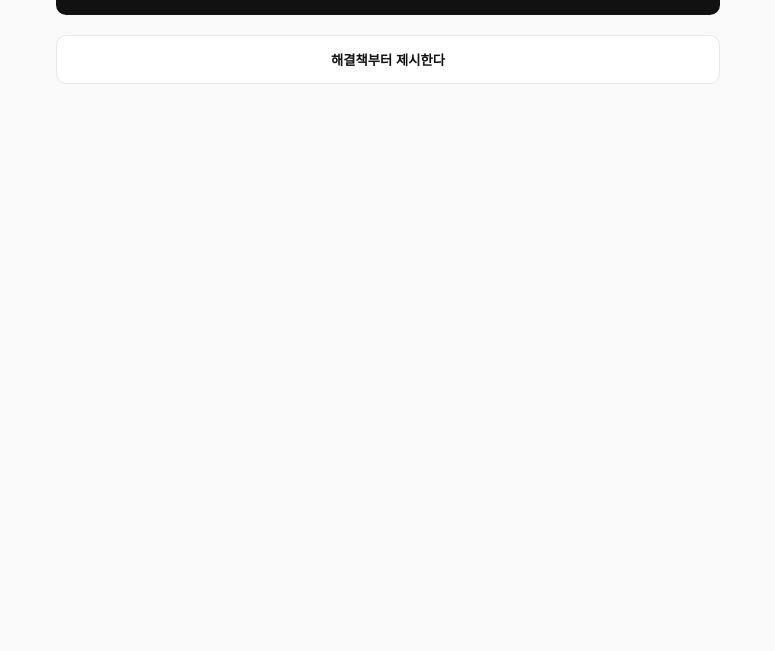
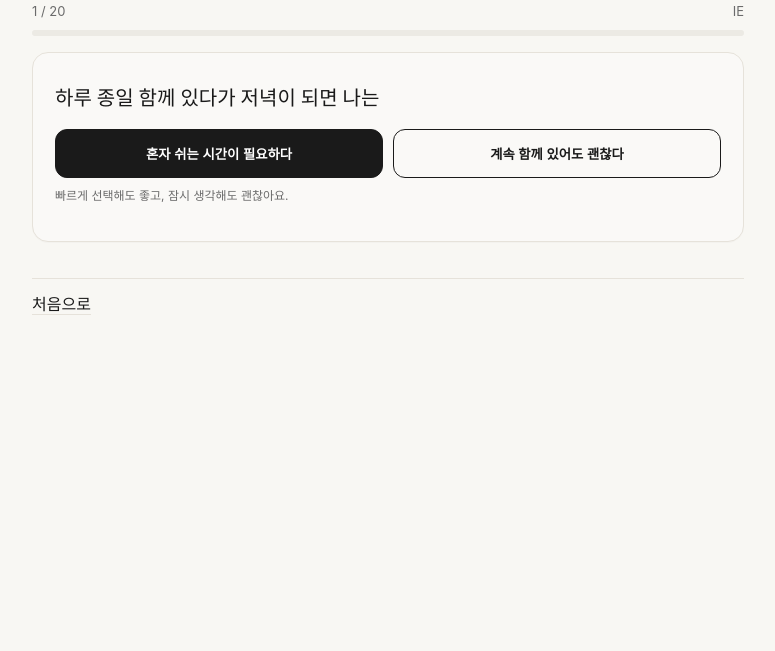
Before and after one commit to semotalk7-gh/my_mbti, a plain HTML site: page test.html in a window 1280 px wide. Shown: the part 149-800 px from the top of the page, without its empty margins (252-1027 px from the left). Drawn offline with Linux system fonts and the light colour scheme.

Commit message:
Add files via upload

```diff
--- /dev/null
+++ b/questions.js
@@ -0,0 +1,302 @@
+const QUESTIONS = [
+  {
+    "id": 1,
+    "axis": "IE",
+    "q": "하루 종일 함께 있다가 저녁이 되면 나는",
+    "a": [
+      {
+        "t": "혼자 쉬는 시간이 필요하다",
+        "v": "I"
+      },
+      {
+        "t": "계속 함께 있어도 괜찮다",
+        "v": "E"
+      }
+    ]
+  },
+  {
+    "id": 2,
+    "axis": "IE",
+    "q": "데이트 후 집에 돌아가는 길",
+    "a": [
+      {
+        "t": "조용히 생각 정리",
+        "v": "I"
+      },
+      {
+        "t": "대화 이어가고 싶다",
+        "v": "E"
+      }
+    ]
+  },
+  {
+    "id": 3,
+    "axis": "IE",
+    "q": "갑자기 만나자고 하면",
+    "a": [
+      {
+        "t": "마음 준비 필요",
+        "v": "I"
+      },
+      {
+        "t": "좋아! 나간다",
+        "v": "E"
+      }
+    ]
+  },
+  {
+    "id": 4,
+    "axis": "IE",
+    "q": "고민 생기면",
+    "a": [
+      {
+        "t": "혼자 생각 정리 후 말함",
+        "v": "I"
+      },
+      {
+        "t": "바로 얘기하며 푼다",
+        "v": "E"
+      }
+    ]
+  },
+  {
+    "id": 5,
+    "axis": "IE",
+    "q": "사랑을 가장 느낄 때",
+    "a": [
+      {
+        "t": "조용히 쉬는 시간",
+        "v": "I"
+      },
+      {
+        "t": "대화하며 감정 나눌 때",
+        "v": "E"
+      }
+    ]
+  },
+  {
+    "id": 6,
+    "axis": "SN",
+    "q": "데이트 장소 고를 때",
+    "a": [
+      {
+        "t": "검색/후기/리뷰",
+        "v": "S"
+      },
+      {
+        "t": "느낌/분위기",
+        "v": "N"
+      }
+    ]
+  },
+  {
+    "id": 7,
+    "axis": "SN",
+    "q": "연인이 미래 말할 때",
+    "a": [
+      {
+        "t": "계획이 떠오름",
+        "v": "S"
+      },
+      {
+        "t": "이미지/그림 떠오름",
+        "v": "N"
+      }
+    ]
+  },
+  {
+    "id": 8,
+    "axis": "SN",
+    "q": "선물 고를 때",
+    "a": [
+      {
+        "t": "실용성/필요",
+        "v": "S"
+      },
+      {
+        "t": "상상/상황감정",
+        "v": "N"
+      }
+    ]
+  },
+  {
+    "id": 9,
+    "axis": "SN",
+    "q": "데이트 스타일",
+    "a": [
+      {
+        "t": "루트 계획",
+        "v": "S"
+      },
+      {
+        "t": "감성 흐름",
+        "v": "N"
+      }
+    ]
+  },
+  {
+    "id": 10,
+    "axis": "SN",
+    "q": "사소한 다툼",
+    "a": [
+      {
+        "t": "지금 문제 정리",
+        "v": "S"
+      },
+      {
+        "t": "정서 파악",
+        "v": "N"
+      }
+    ]
+  },
+  {
+    "id": 11,
+    "axis": "TF",
+    "q": "연인이 속상하다 할 때",
+    "a": [
+      {
+        "t": "이유/상황 묻기",
+        "v": "T"
+      },
+      {
+        "t": "감정 먼저 공감",
+        "v": "F"
+      }
+    ]
+  },
+  {
+    "id": 12,
+    "axis": "TF",
+    "q": "문제 생기면",
+    "a": [
+      {
+        "t": "해결 먼저",
+        "v": "T"
+      },
+      {
+        "t": "감정 정리 먼저",
+        "v": "F"
+      }
+    ]
+  },
+  {
+    "id": 13,
+    "axis": "TF",
+    "q": "비판 들을 때",
+    "a": [
+      {
+        "t": "내용 분석",
+        "v": "T"
+      },
+      {
+        "t": "말투/분위기 느낀다",
+        "v": "F"
+      }
+    ]
+  },
+  {
+    "id": 14,
+    "axis": "TF",
+    "q": "속상한 일",
+    "a": [
+      {
+        "t": "사실 먼저",
+        "v": "T"
+      },
+      {
+        "t": "마음이 먼저",
+        "v": "F"
+      }
+    ]
+  },
+  {
+    "id": 15,
+    "axis": "TF",
+    "q": "사랑 방식",
+    "a": [
+      {
+        "t": "문제 해결/행동",
+        "v": "T"
+      },
+      {
+        "t": "공감/표현",
+        "v": "F"
+      }
+    ]
+  },
+  {
+    "id": 16,
+    "axis": "PJ",
+    "q": "여행 준비",
+    "a": [
+      {
+        "t": "일정 계획",
+        "v": "J"
+      },
+      {
+        "t": "현지 감성",
+        "v": "P"
+      }
+    ]
+  },
+  {
+    "id": 17,
+    "axis": "PJ",
+    "q": "데이트 하루",
+    "a": [
+      {
+        "t": "구조/시간대 구성",
+        "v": "J"
+      },
+      {
+        "t": "자연스럽게",
+        "v": "P"
+      }
+    ]
+  },
+  {
+    "id": 18,
+    "axis": "PJ",
+    "q": "약속 방식",
+    "a": [
+      {
+        "t": "정확한 시간 필요",
+        "v": "J"
+      },
+      {
+        "t": "대략/느슨하게",
+        "v": "P"
+      }
+    ]
+  },
+  {
+    "id": 19,
+    "axis": "PJ",
+    "q": "갑작스러운 일정 제안",
+    "a": [
+      {
+        "t": "당황/리듬 깨짐",
+        "v": "J"
+      },
+      {
+        "t": "재밌다, 해보자",
+        "v": "P"
+      }
+    ]
+  },
+  {
+    "id": 20,
+    "axis": "PJ",
+    "q": "집에서 쉬는 날",
+    "a": [
+      {
+        "t": "할 일 체크",
+        "v": "J"
+      },
+      {
+        "t": "기분 따라",
+        "v": "P"
+      }
+    ]
+  }
+];
--- a/style.css
+++ b/style.css
@@ -1,17 +1,19 @@
-:root{--bg:#fafafa;--fg:#111;--muted:#6b7280;--accent:#0f172a;}
-*{box-sizing:border-box}body{margin:0;background:var(--bg);color:var(--fg);font-family:-apple-system,BlinkMacSystemFont,Pretendard,Segoe UI,Roboto,Helvetica,Arial,Apple SD Gothic Neo,Malgun Gothic,sans-serif;line-height:1.6}
-.container{max-width:720px;margin:0 auto;padding:28px}
-h1{font-size:28px;margin:8px 0 12px}
-h2{font-size:22px;margin:6px 0 10px}
-h3{font-size:18px;margin:18px 0 8px}
-.sub{color:var(--muted);margin:0 0 18px}
-.note{color:var(--muted);margin-top:16px}
-.small{font-size:12px}
-.highlight{color:#2563eb;font-weight:700}
-.btn{display:inline-block;width:100%;padding:14px 16px;border-radius:10px;border:0;background:#111;color:#fff;text-decoration:none;text-align:center;font-weight:700;margin:10px 0;cursor:pointer}
-.btn.outline{background:#fff;color:#111;border:1px solid #e5e7eb}
-.progress{color:var(--muted);margin-bottom:8px}
-.badge{display:inline-block;padding:8px 12px;border-radius:999px;background:#f1f5f9;margin:4px 0 10px}
-.advice{list-style:none;padding-left:0}
-hr{border:none;border-top:1px solid #e5e7eb;margin:18px 0}
-.actions{display:flex;gap:10px;flex-wrap:wrap}
+:root{--bg:#f8f7f3;--fg:#1a1a1a;--muted:#6b6b6b;--line:#e6e2da;--accent:#1a1a1a;--cream:#faf9f7;}
+*{box-sizing:border-box}html,body{margin:0;padding:0;background:var(--bg);color:var(--fg)}
+body{font-family:-apple-system,BlinkMacSystemFont,Pretendard,Segoe UI,Roboto,Apple SD Gothic Neo,Malgun Gothic,Helvetica,Arial,sans-serif;line-height:1.7}
+.wrap{max-width:760px;margin:0 auto;padding:28px}.brand-top{font-size:12px;letter-spacing:1px;color:var(--muted)}
+h1{font-family:serif;font-weight:700;margin:4px 0 8px;font-size:28px}.tagline{color:var(--muted);margin:0 0 18px}
+.hero{padding:18px 0 10px;border-top:1px solid var(--line)}.lead{font-family:serif;font-size:20px;margin:12px 0 6px}
+.sub{color:var(--muted);margin:0 0 18px}.btn{display:inline-block;padding:14px 18px;border:1px solid var(--accent);border-radius:12px;text-decoration:none;color:#fff;background:var(--accent);font-weight:600}
+.btn.ghost{background:transparent;color:var(--accent)}.btn.block{display:block;width:100%}.hint{color:var(--muted);font-size:12px;margin-top:12px}
+.foot{margin-top:36px;color:var(--muted);border-top:1px solid var(--line);padding-top:12px}.link{color:var(--fg);text-decoration:none;border-bottom:1px solid var(--line)}
+.app{max-width:760px;margin:0 auto;padding:24px}.progress{height:6px;background:#eceae4;border-radius:999px;overflow:hidden;margin:8px 0 16px}
+.progress>div{height:100%;background:#1a1a1a;width:0%}.step{display:flex;justify-content:space-between;color:var(--muted);font-size:13px;margin-bottom:4px}
+.card{background:var(--cream);border:1px solid var(--line);border-radius:16px;padding:22px;margin:10px 0;box-shadow:0 1px 0 rgba(0,0,0,0.02)}
+.q{font-family:serif;font-size:20px;margin:6px 0 14px}.choice{display:flex;gap:10px;flex-wrap:wrap}.choice .btn{flex:1;min-width:44%;text-align:center}
+.note{color:var(--muted);font-size:12px;margin-top:8px}.result-wrap{max-width:760px;margin:0 auto;padding:24px}
+.res-head{font-family:serif;margin:0 0 10px;font-size:22px}.type{font-size:14px;color:var(--muted);margin-bottom:6px}.nic{font-size:22px;font-weight:700;margin:0 0 6px}
+.kicker{color:var(--muted);margin:8px 0 20px}.grid{display:grid;grid-template-columns:1fr;gap:10px}
+.box{background:var(--cream);border:1px solid var(--line);border-radius:16px;padding:18px}.bars{display:grid;gap:8px}
+.bar{height:8px;background:#eceae4;border-radius:999px;overflow:hidden}.bar>i{display:block;height:100%;background:#1a1a1a;width:50%}
+ul.clean{list-style:none;padding-left:16px;margin:8px 0}ul.clean li{margin:2px 0}.actions{display:flex;gap:10px;flex-wrap:wrap;margin-top:12px}small{color:var(--muted)}
--- a/test.html
+++ b/test.html
@@ -1,20 +1,26 @@
 <!DOCTYPE html>
 <html lang="ko">
-<head>
-  <meta charset="UTF-8">
-  <meta name="viewport" content="width=device-width, initial-scale=1.0">
-  <title>대화 성향 테스트</title>
-  <link rel="stylesheet" href="style.css">
-</head>
+<head><meta charset="UTF-8"><meta name="viewport" content="width=device-width, initial-scale=1">
+<title>테스트 • 노유노미 스튜디오</title>
+<link rel="stylesheet" href="style.css"></head>
 <body>
-  <main class="container" id="app">
-    <div class="progress"><span id="step">1</span> / <span id="total">8</span></div>
-    <h2 id="qtext">질문 텍스트</h2>
-    <div class="choices">
-      <button class="btn" id="optA"></button>
-      <button class="btn outline" id="optB"></button>
-    </div>
-  </main>
-  <script src="test.js"></script>
-</body>
-</html>
+<main class="app" id="app">
+<header class="brand">
+  <div class="brand-top">Know You Know Me Studio</div>
+  <h1>나를 알고, 너를 이해하는 시공간</h1>
+  <p class="tagline">연애 기반 상황형 20문항 테스트</p>
+</header>
+<div class="step"><span id="stepText">1 / 20</span><span id="axisText">IE</span></div>
+<div class="progress"><div id="prog"></div></div>
+<section class="card">
+  <div class="q" id="qtext">로딩 중…</div>
+  <div class="choice">
+    <button class="btn block" id="optA">A</button>
+    <button class="btn block ghost" id="optB">B</button>
+  </div>
+  <p class="note">빠르게 선택해도 좋고, 잠시 생각해도 괜찮아요.</p>
+</section>
+<footer class="foot"><a class="link" href="index.html">처음으로</a></footer>
+</main>
+<script src="questions.js"></script><script src="test.js"></script>
+</body></html>
--- a/test.js
+++ b/test.js
@@ -1,48 +1,7 @@
-const questions = [
-  { q: "상대가 힘들다고 하면 나는…", a: {F: "마음 먼저 공감한다", T: "해결책부터 제시한다"} },
-  { q: "여행 계획을 세울 때 나는…", a: {J: "시간표를 만들면 마음이 편하다", P: "가서 느낌대로 움직이는게 즐겁다"} },
-  { q: "대화가 길어질 때 나는…", a: {I: "잠깐 쉬고 생각 정리 시간이 필요하다", E: "바로 결론낼 때 가장 속이 편하다"} },
-  { q: "갈등이 생기면 나는…", a: {N: "큰 흐름/의미부터 이야기하고 싶다", S: "사실/사례부터 차근히 확인하고 싶다"} },
-  { q: "상대가 늦을 때 나는…", a: {T: "약속/효율이 깨져 답답하다", F: "상대 사정부터 이해하려 한다"} },
-  { q: "선물할 때 나는…", a: {F: "감정이 담긴 메시지가 중요", T: "실용성/가격대가 중요"} },
-  { q: "회의에서 나는…", a: {E: "말하면서 생각이 정리된다", I: "듣고 정리해서 말하는 편이다"} },
-  { q: "하루를 마칠 때 나는…", a: {J: "내일 할 일을 정리해야 편하다", P: "내일 기분따라 해도 괜찮다"} }
-];
-
-let state = { idx: 0, score: {E:0,I:0,S:0,N:0,T:0,F:0,J:0,P:0} };
-
-const elQ = document.getElementById('qtext');
-const elA = document.getElementById('optA');
-const elB = document.getElementById('optB');
-const elStep = document.getElementById('step');
-document.getElementById('total').textContent = questions.length;
-
-function render(){
-  const it = questions[state.idx];
-  elQ.textContent = it.q;
-  elA.textContent = Object.values(it.a)[0];
-  elB.textContent = Object.values(it.a)[1];
-  elA.onclick = () => choose(Object.keys(it.a)[0]);
-  elB.onclick = () => choose(Object.keys(it.a)[1]);
-  elStep.textContent = String(state.idx+1);
-}
-function choose(dim){
-  state.score[dim]++;
-  state.idx++;
-  if(state.idx >= questions.length){
-    const type = summarize(state.score);
-    location.href = `result.html?type=${type}`;
-  }else{
-    render();
-  }
-}
-function summarize(sc){
-  const type =
-    (sc.E>=sc.I?'E':'I') +
-    (sc.S>=sc.N?'S':'N') +
-    (sc.T>=sc.F?'T':'F') +
-    (sc.J>=sc.P?'J':'P');
-  // 결과 페이지에서는 F/T만 샘플 배지로 쓰지만, 전체 코드는 유지
-  return sc.T>=sc.F ? 'T' : 'F';
-}
+const state={idx:0,score:{I:0,E:0,S:0,N:0,T:0,F:0,J:0,P:0},answers:[]};
+const qEl=document.getElementById('qtext'),aEl=document.getElementById('optA'),bEl=document.getElementById('optB'),stepEl=document.getElementById('stepText'),axisEl=document.getElementById('axisText'),progEl=document.getElementById('prog');
+function render(){const it=QUESTIONS[state.idx];if(!it){return finish();}qEl.textContent=it.q;aEl.textContent=it.a[0].t;bEl.textContent=it.a[1].t;aEl.onclick=()=>choose(it.a[0].v);bEl.onclick=()=>choose(it.a[1].v);stepEl.textContent=(state.idx+1)+' / '+QUESTIONS.length;axisEl.textContent=it.axis;const pct=Math.round((state.idx)/QUESTIONS.length*100);progEl.style.width=pct+'%';}
+function choose(v){state.answers.push(v);state.score[v]=(state.score[v]||0)+1;state.idx++;if(state.idx>=QUESTIONS.length){finish();}else render();}
+function finish(){const IE=state.score.I>=state.score.E?'I':'E';const SN=state.score.S>=state.score.N?'S':'N';const TF=state.score.T>=state.score.F?'T':'F';const PJ=state.score.J>=state.score.P?'J':'P';const code=IE+SN+TF+PJ;const pct={IE:pctPair(state.score.I,state.score.E),SN:pctPair(state.score.S,state.score.N),TF:pctPair(state.score.T,state.score.F),PJ:pctPair(state.score.J,state.score.P)};localStorage.setItem('nykm_result',JSON.stringify({code,score:state.score,pct}));location.href='result.html';}
+function pctPair(a,b){const t=a+b||1;const left=Math.round(a/t*100);return [left,100-left];}
 render();
```
Also changed, not shown: index.html (+19 -13 lines), result.html (+66 -58 lines).
